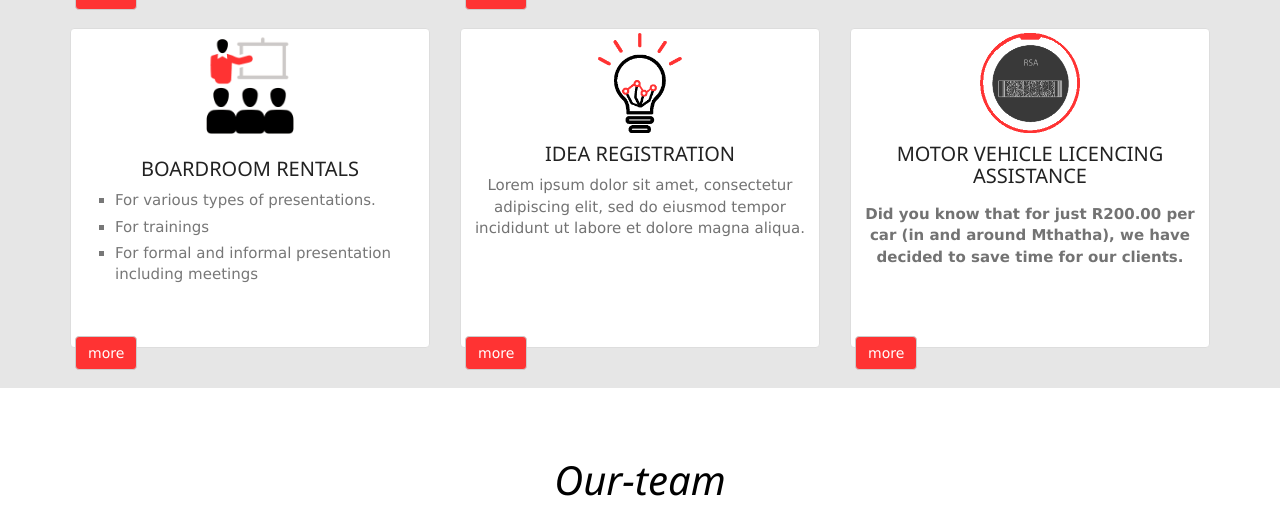
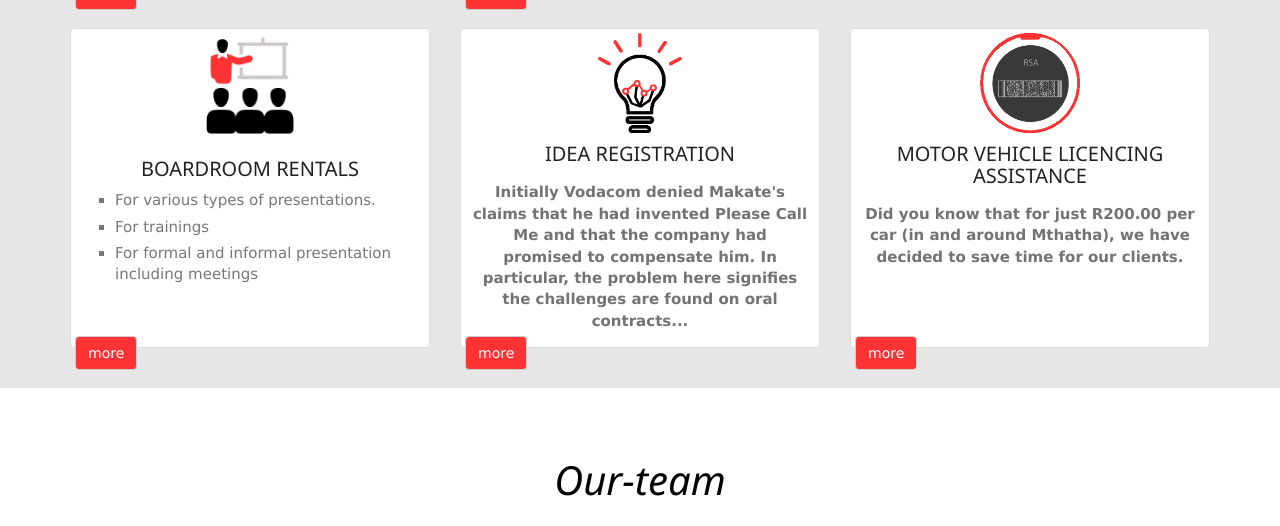
Before and after one commit to masibulelemgoqi/kunokhar-website, a PHP site: page /add-article/ in a window 1280 px wide. Shown: the part 1875-2401 px from the top of the page. Run offline with PHP 8.4, Linux system fonts and the light colour scheme; data comes from the database, SQL or seed files in the repository; tables that the repository leaves empty or names only in its code hold one stand-in row (values such as "Sample post"); some libraries are stand-ins or nearby versions; some web fonts are replaced.

Commit message:
add article update

```diff
--- a/kuno3.com/index.php
+++ b/kuno3.com/index.php
@@ -749,8 +749,11 @@
                </div>
                 <h3 class="sub-head">IDEA REGISTRATION</h3>
                 <div class="w3-row">
-                    <p class="w3-text text-center ">
-                      Lorem ipsum dolor sit amet, consectetur adipiscing elit, sed do eiusmod tempor incididunt ut labore et dolore magna aliqua.
+                    <p class="w3-text text-center " style="font-weight: bold;margin:2%;">
+                    Initially Vodacom denied Makate's claims that he had invented
+                     Please Call Me and that the company had promised to compensate
+                      him. In particular, the problem here signifies the challenges
+                      are found on oral contracts...
                     </p>
                 </div>
 
@@ -767,13 +770,52 @@
                         <div>
                         <div class="w3-container">
                           <div class="w3-row w3-padding-small">
-                            <p class="">
-                               Lorem ipsum dolor sit amet, consectetur adipiscing elit, sed do eiusmod tempor incididunt ut labore et dolore magna aliqua. Ut enim ad minim veniam, quis nostrud exercitation ullamco laboris nisi ut aliquip ex ea commodo consequat.
+                            <p class="" >
+                               Initially Vodacom denied Makate's claims that he had invented Please Call Me
+                               and that the company had promised to compensate him. In particular,
+                                the problem here signifies the challenges are found on oral contracts.
+                                Kunokhar CTP is here to solve this dilemma because not all South Africans
+                                with brilliant ideas but with no financial strength might be as lucky as
+                                Makete to finance all the proceedings of fighting for his idea. The challenge above all here is proof of ownership.
                             </p>
                           </div>
-                          <div class="w3-row">
-                            Lorem ipsum dolor sit amet, consectetur adipiscing elit, sed do eiusmod tempor incididunt ut labore et dolore magna aliqua. Ut enim ad minim veniam, quis nostrud exercitation ullamco laboris nisi ut aliquip ex ea commodo consequat. Duis aute irure dolor in reprehenderit in voluptate velit esse cillum dolore eu fugiat nulla pariatur. Excepteur sint occaecat cupidatat non proident, sunt in culpa qui officia deserunt mollit anim id est laborum.
+                          <div class="w3-row w3-padding-small">
+                            <p class="" >
+                               This was an idea and could not be registered with CIPC because CIPC does
+                               not register ideas but CIPC registers other things other than an idea.
+                               Should CIPC was able to register an idea, this battle would be over by now.
+                                The time line above is taken from the local sources to illustrate how
+                                difficult and disadvantaging it is to have someone claiming your idea.
+                                 At Kunokhar CTP we close this gap by registering ideas for the South
+                                 Africans and we are the only company that is able to do so.
+                            </p>
                           </div>
+
+                          <div class="w3-row w3-padding-small">
+                            <p class="" >
+                              We believe that this product will put a stop in similar
+                               problems as the one mentioned above, because it will
+                               be a matter of proving that the idea has been registered at
+                               some date, registered from an external source who is able to
+                               verify that registration belongs to someone (thereby proving ownership),
+                                anyone who claims it must prove his ownership against it.
+                               Kunokhar CTP undertakes to solve this problem.  Our certificate,
+                               like any other certificate is a proof that something was done,
+                               the idea was registered with us by a certain person mentioned on
+                                the certificate itself. We merely prove registration and ownership.
+                                 Although we have sufficient expertise in our firm, we do our best
+                                 with the information we obtain from the registrant to estimate the
+                                  value of the idea so that there are few questions of how much that
+                                  needs to be paid to the complainant once a similar dispute has erupted.
+                            </p>
+                          </div>
+                          <div class="w3-row w3-padding-small">
+                            <p class="" >
+                            <a href="public/docs/Please call mee-1_R_T.pdf" target="_blank">See the full story here </a>
+                            </p>
+                          </div>
+
+
                         </div>
                        </div>
                    </div>
@@ -864,8 +906,8 @@
 
                             </p>
                           </div>
-                          <div class="w3-row">
-                            <a href="public/docs/14606.pdf" target="_blank"> <i class="fa fa-pdf text-danger"></i> </a>
+                          <div class="w3-row w3-padding-small" style="padding: 5% 0;">
+                            <a href="public/docs/14606.pdf" target="_blank">See more the document</a>
                           </div>
                        </div>
                    </div>
--- a/kuno3.com/models/class/admin.php
+++ b/kuno3.com/models/class/admin.php
@@ -76,17 +76,18 @@
             }
     }
 
-    public function addArticle($category, $heading, $content)
+    public function addArticle($category, $heading, $content, $filename)
     {
         $rdate = date('Y-m-d H:i:s');
-        $sql = 'INSERT INTO article (CAT_ID, HEADING, CONTENT, DATE) VALUES (
-                :category, :heading, :content,:rdate)';
+        $sql = 'INSERT INTO article (`CAT_ID`, `HEADING`, `CONTENT`, `ARTICLE_FILE`, `DATE`) VALUES (
+                :category, :heading, :content, :filename ,:rdate)';
         try {
 
                     $stmt = $this->con->prepare($sql);
                     $stmt->bindParam(':category', $category);
                     $stmt->bindParam(':heading', $heading);
                     $stmt->bindParam(':content', $content);
+                    $stmt->bindParam(':filename', $filename);
                     $stmt->bindParam(':rdate', $rdate);
 
                     if($stmt->execute()){
@@ -383,8 +384,9 @@
 
     public function getJobs()
     {
-
-        $result = $this->con->query('SELECT * FROM job ORDER BY EXPIRY_DATE DESC');
+        $d = date('Y-m-d');
+        echo($d);
+        $result = $this->con->query('SELECT * FROM `job` WHERE DATEDIFF('.date('Y-m-d').', `EXPIRY_DATE`) < 0 ORDER BY EXPIRY_DATE DESC');
         $jobs = array();
         while ($row = $result->fetch(PDO::FETCH_ASSOC)) {
             $jobs[] = $row;
--- a/kuno3.com/models/controller.php
+++ b/kuno3.com/models/controller.php
@@ -1,6 +1,7 @@
 <?php
 require_once('class/user.php');
 require_once('class/admin.php');
+
 
 if( isset($_POST['action']))
 {
@@ -51,19 +52,6 @@
 			}
 			break;
 //add operations
-		case 'add_article':
-				$cat_id = $_POST['cat_id'];
-				$heading = $_POST['heading'];
-				$content = $_POST['content'];
-
-				$admin = new Admin();
-
-				if(!$admin->addArticle($cat_id, $heading, $content))
-				{
-					print("Couldn't add an Article");
-				}else
-					print("Article added successfully");
-			break;
 
 		case 'add_category':
 				$category = $_POST['category'];
@@ -244,7 +232,7 @@
 	$heading = $_POST['heading'];
 	$content = $_POST['content'];
 	$a = new Admin();
-	echo $_FILES['image_file_announcement']['tmp_name'] ."  ".$_FILES['image_file_announcement']['size'];
+
 	if($content != "" && $heading != "")
 	{
 		if($filename != "")
@@ -363,6 +351,67 @@
 	print($status);
 }
 
+//++++++++++++++++++++++++++++++++++++++++++++++++++++++++++++++++++++++++++++++++++++++++++++
+//================================ADD ARTICLE===========================================
+//++++++++++++++++++++++++++++++++++++++++++++++++++++++++++++++++++++++++++++++++++++++++++++
+
+if(isset($_POST['category']) && isset($_POST['heading']) && isset($_POST['content']))
+{
+	$cat_id = $_POST['category'];
+	$heading = $_POST['heading'];
+	$content = $_POST['content'];
+	$filename = $_FILES['document-file']['name'];
+	$status = "";
+
+	$admin = new Admin();
+
+	if($cat_id != null && $heading != null && $content != null)
+	{
+		if($filename != "")
+		{
+
+		  $destination = '../public/uploads/'.$filename;
+	      // get the file extension
+	      $extension = pathinfo($filename, PATHINFO_EXTENSION);
+	      // the physical file on a temporary uploads directory on the server
+	      $file = $_FILES['document-file']['tmp_name'];
+	      $size = $_FILES['document-file']['size'];
+	      if (!in_array($extension, ['pdf', 'PDF']))
+	      {
+	         $status = "<div class='alert alert-danger'>Your file extension must be .pdf !!</div>";
+	      } elseif ($size > 1000000000) { // file shouldn't be larger than 1000Megabyte
+	        $status = "<div class='alert alert-danger'>File too large!!</div>";
+	      } else
+	      {
+
+	         // move the uploaded (temporary) file to the specified destination
+	         if (move_uploaded_file($file, $destination) && $admin->addArticle($cat_id, $heading, $content, $filename))
+	         {
+	           $status = "Article added successfully";
+	         }else
+	         {
+	            $status = "Couldn't add an Article";
+	         }
+	      }
+		}
+		else
+		{
+			$filename = null;
+			if($admin->addArticle($cat_id, $heading, $content, $filename))
+			{
+	           $status = "Article added successfully";
+			}else
+			{
+	           $status = "Couldn't add an Article";
+			}
+
+		}
+	}
+
+	print($status);
+
+}
+
 
 if(isset($_GET['rev_id']))
 {
--- a/kuno3.com/public/css/mystyle.css
+++ b/kuno3.com/public/css/mystyle.css
@@ -1353,4 +1353,13 @@
 .more {
 			color: #000;
 			font-size: .9rem;
-	 }
+   }
+
+   .inputfile {
+    width: 0.1px;
+    height: 0.1px;
+    opacity: 0;
+    overflow: hidden;
+    position: absolute;
+    z-index: -1;
+  }
--- a/kuno3.com/public/js/ajax.js
+++ b/kuno3.com/public/js/ajax.js
@@ -44,37 +44,49 @@
 
 	});
 
-	$('#add_article').click(function(e)
+	var doc = null;
+
+	$('#document-file').on('change', function(e)
+	{
+		doc = e.target.files[0];
+
+	});
+
+	$('#article-add-form').submit(function(e)
 	{
 		e.preventDefault();
-		var cat_id = $('#cat_id').val();
-		var heading = $('#heading').val();
-		var content = CKEDITOR.instances['content'].getData();
-
-		if(cat_id != "" && heading != "" && content != "")
-		{
+		var form = $('#article-add-form')[0]; // You need to use standard javascript object here
+		var formData = new FormData(form);
 		$.ajax(
 		{
 			method: 'POST',
 			url: '../models/controller.php',
-				data: {cat_id: cat_id, heading: heading, content: content, action: 'add_article'},
+			data: formData,
+			contentType: false, // NEEDED, DON'T OMIT THIS (requires jQuery 1.6+)
+			processData: false, // NEEDED, DON'T OMIT THIS
 			success: function(data)
 			{
+				console.log(data);
+
 				$('#add_status').removeClass('alert alert-danger');
 				$('#add_status').html(data).addClass('alert alert-success');
-					setInterval(function(){ location.href = '../pages/view_categories.php'; }, 2000);
+				setInterval(function(){ location.href = '../pages/admin.php'; }, 2000);
 			},
 			error: function(data)
 			{
-					$('#add_status').html(data);
+				console.log(data);
+
+				//$('#add_status').html(data);
 			}
 		});
-		}else
+
+	});
+
+	function validate_article()
 	{
-			$('#add_status').removeClass('alert alert-success');
-			$('#add_status').html("All field are required").addClass('alert alert-danger');
+
 	}
-	});
+
 
 	$('#add_cate').click(function(e)
 	{
@@ -222,38 +234,38 @@
 		}
 	});
 
-	$('#edit_article').click(function(e)
-	{
-		e.preventDefault();
-		var cat_id = $('#category').val();
-		var article_id = $('#article_id').val();
-		var heading = $('#heading').val();
-		var content = CKEDITOR.instances['content'].getData();
+	// $('#edit_article').click(function(e)
+	// {
+	// 	e.preventDefault();
+	// 	var cat_id = $('#category').val();
+	// 	var article_id = $('#article_id').val();
+	// 	var heading = $('#heading').val();
+	// 	var content = CKEDITOR.instances['content'].getData();
 
-		if(cat_id != "" && article_id != "" && heading != "" && content != "")
-		{
-			$.ajax(
-			{
-				method: 'POST',
-				url: '../models/controller.php',
-				data: {cat_id: cat_id, article_id: article_id, heading: heading, content: content, action: 'edit_article'},
-				success: function(data)
-				{
-					$('#add_status').removeClass('alert alert-danger');
-					$('#add_status').html(data).addClass('alert alert-success');
-					setInterval(function(){ location.href = '../pages/view_articles.php'; }, 2000);
-				},
-				error: function(data)
-				{
-					$('#add_status').html(data);
-				}
-			});
-		}else
-		{
-			$('#add_status').removeClass('alert alert-success');
-			$('#add_status').html("All field are required").addClass('alert alert-danger');
-		}
-	});
+	// 	if(cat_id != "" && article_id != "" && heading != "" && content != "")
+	// 	{
+	// 		$.ajax(
+	// 		{
+	// 			method: 'POST',
+	// 			url: '../models/controller.php',
+	// 			data: {cat_id: cat_id, article_id: article_id, heading: heading, content: content, action: 'edit_article'},
+	// 			success: function(data)
+	// 			{
+	// 				$('#add_status').removeClass('alert alert-danger');
+	// 				$('#add_status').html(data).addClass('alert alert-success');
+	// 				setInterval(function(){ location.href = '../pages/view_articles.php'; }, 2000);
+	// 			},
+	// 			error: function(data)
+	// 			{
+	// 				$('#add_status').html(data);
+	// 			}
+	// 		});
+	// 	}else
+	// 	{
+	// 		$('#add_status').removeClass('alert alert-success');
+	// 		$('#add_status').html("All field are required").addClass('alert alert-danger');
+	// 	}
+	// });
 
 $('#edit_job').click(function(e)
 	{
--- a/kuno3.com/public/js/main.js
+++ b/kuno3.com/public/js/main.js
@@ -110,6 +110,7 @@
 
     $(minimized_elements).click(function(event){
         event.preventDefault();
+        event.stopPropagation()
         $(this).parent().hide().prev().show().prev().show();
     });
 
```
Also changed, not shown: kuno3.com/pages/add_article.php (+74 -9 lines), kuno3.com/public/uploads/1.PNG (added), kuno3.com/public/uploads/5.PNG (added), 3 other files. Lines whose indentation alone changed are shown as unchanged.
